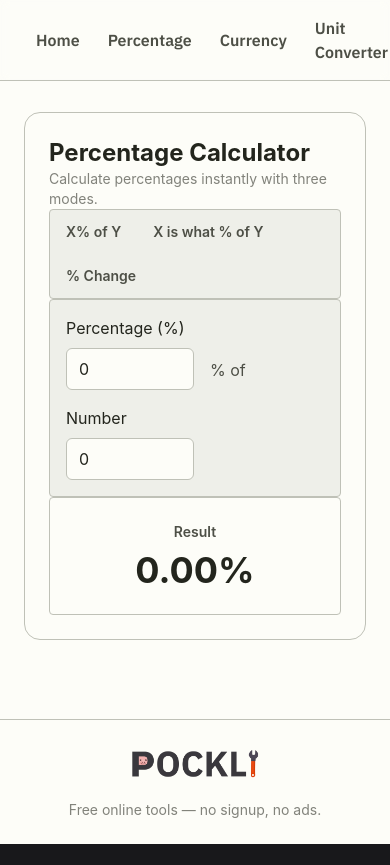
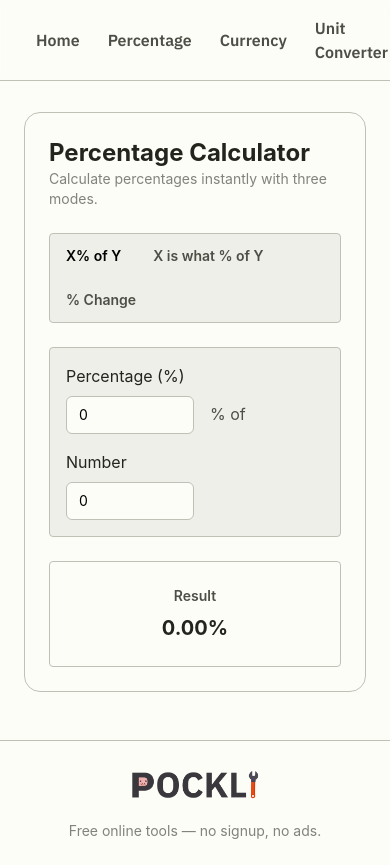
Before and after one commit to luis-sagx/pockly, an Angular app in the folder calculator/: page /percentage-calculator in a window 390 px wide. Before the commit the page ends 844 px from the top, so only its background shows below. Built offline with nearby package versions, Linux system fonts and the light colour scheme.

Commit message:
feat: enhance layout and styles for currency, percentage, and unit converters; improve responsiveness and accessibility

```diff
--- a/calculator/src/app/components/pages/currency-converter/currency-converter.html
+++ b/calculator/src/app/components/pages/currency-converter/currency-converter.html
@@ -1,4 +1,6 @@
-<div class="card rounded-2xl border border-olive-border bg-parchment p-6 text-olive-ink">
+<div
+  class="card flex flex-col gap-6 rounded-2xl border border-olive-border bg-parchment p-6 text-olive-ink"
+>
   <div>
     <h2 class="section-heading text-2xl font-bold text-olive-deep sm:text-3xl">
       Currency Converter
@@ -28,7 +30,7 @@
       <select
         [ngModel]="fromCurrency()"
         (ngModelChange)="onFromCurrencyChange($event)"
-        class="select-field rounded-md border border-olive-border bg-parchment text-olive-deep focus:border-posthog-orange focus:outline-none focus:ring-2 focus:ring-posthog-orange/30"
+        class="select-field w-full appearance-none rounded-md border border-olive-border bg-parchment px-3 py-2 text-sm text-black transition-colors hover:border-posthog-orange/60 focus:border-posthog-orange focus:outline-none focus:ring-2 focus:ring-posthog-orange/30"
       >
         @for (currency of currencies; track currency.code) {
           <option [value]="currency.code">
@@ -67,7 +69,7 @@
       <select
         [ngModel]="toCurrency()"
         (ngModelChange)="onToCurrencyChange($event)"
-        class="select-field rounded-md border border-olive-border bg-parchment text-olive-deep focus:border-posthog-orange focus:outline-none focus:ring-2 focus:ring-posthog-orange/30"
+        class="select-field w-full appearance-none rounded-md border border-olive-border bg-parchment px-3 py-2 text-sm text-black transition-colors hover:border-posthog-orange/60 focus:border-posthog-orange focus:outline-none focus:ring-2 focus:ring-posthog-orange/30"
       >
         @for (currency of currencies; track currency.code) {
           <option [value]="currency.code">
--- a/calculator/src/app/components/pages/percentage-calculator/percentage-calculator.html
+++ b/calculator/src/app/components/pages/percentage-calculator/percentage-calculator.html
@@ -1,9 +1,11 @@
-<div class="card rounded-2xl border border-olive-border bg-parchment p-6 text-olive-ink">
+<div
+  class="card flex flex-col gap-6 rounded-2xl border border-olive-border bg-parchment p-6 text-olive-ink"
+>
   <div>
-    <h2 class="section-heading text-2xl font-bold text-olive-deep sm:text-3xl">
+    <h2 class="text-2xl font-bold section-heading text-olive-deep sm:text-3xl">
       Percentage Calculator
     </h2>
-    <p class="section-subtitle text-sm text-olive-ink/70">
+    <p class="text-sm section-subtitle text-olive-ink/70">
       Calculate percentages instantly with three modes.
     </p>
   </div>
@@ -12,22 +14,22 @@
   <div class="flex flex-wrap gap-2 rounded border border-olive-border bg-olive-cream p-1">
     <button
       (click)="setMode('percent-of')"
-      class="rounded-md px-3 py-2 text-sm font-semibold transition-colors"
-      [class]="mode() === 'percent-of' ? 'tab-active' : 'tab-inactive'"
+      class="px-3 py-2 text-sm font-semibold transition-colors rounded-md"
+      [class]="mode() === 'percent-of' ? 'tab-active text-black' : 'tab-inactive text-olive-ink'"
     >
       X% of Y
     </button>
     <button
       (click)="setMode('what-percent')"
-      class="rounded-md px-3 py-2 text-sm font-semibold transition-colors"
-      [class]="mode() === 'what-percent' ? 'tab-active' : 'tab-inactive'"
+      class="px-3 py-2 text-sm font-semibold transition-colors rounded-md"
+      [class]="mode() === 'what-percent' ? 'tab-active text-black' : 'tab-inactive text-olive-ink'"
     >
       X is what % of Y
     </button>
     <button
       (click)="setMode('change')"
-      class="rounded-md px-3 py-2 text-sm font-semibold transition-colors"
-      [class]="mode() === 'change' ? 'tab-active' : 'tab-inactive'"
+      class="px-3 py-2 text-sm font-semibold transition-colors rounded-md"
+      [class]="mode() === 'change' ? 'tab-active text-black' : 'tab-inactive text-olive-ink'"
     >
       % Change
     </button>
@@ -46,7 +48,7 @@
             [value]="x()"
             (input)="onXChange(+$any($event.target).value)"
             placeholder="X"
-            class="input-field w-32 rounded-md border border-olive-border bg-parchment px-3 py-2 text-olive-deep focus:border-posthog-orange focus:outline-none focus:ring-2 focus:ring-posthog-orange/30"
+            class="w-32 rounded-md border border-olive-border bg-parchment px-3 py-2 text-sm text-black transition-colors focus:border-posthog-orange focus:outline-none focus:ring-2 focus:ring-posthog-orange/30"
           />
         </div>
         <span class="pb-2 text-olive-ink">% of</span>
@@ -57,7 +59,7 @@
             [value]="y()"
             (input)="onYChange(+$any($event.target).value)"
             placeholder="Y"
-            class="input-field w-32 rounded-md border border-olive-border bg-parchment px-3 py-2 text-olive-deep focus:border-posthog-orange focus:outline-none focus:ring-2 focus:ring-posthog-orange/30"
+            class="w-32 rounded-md border border-olive-border bg-parchment px-3 py-2 text-sm text-black transition-colors focus:border-posthog-orange focus:outline-none focus:ring-2 focus:ring-posthog-orange/30"
           />
         </div>
       }
@@ -69,7 +71,7 @@
             [value]="x()"
             (input)="onXChange(+$any($event.target).value)"
             placeholder="X"
-            class="input-field w-32 rounded-md border border-olive-border bg-parchment px-3 py-2 text-olive-deep focus:border-posthog-orange focus:outline-none focus:ring-2 focus:ring-posthog-orange/30"
+            class="w-32 rounded-md border border-olive-border bg-parchment px-3 py-2 text-sm text-black transition-colors focus:border-posthog-orange focus:outline-none focus:ring-2 focus:ring-posthog-orange/30"
           />
         </div>
         <span class="pb-2 text-olive-ink">is what % of</span>
@@ -80,7 +82,7 @@
             [value]="y()"
             (input)="onYChange(+$any($event.target).value)"
             placeholder="Y"
-            class="input-field w-32 rounded-md border border-olive-border bg-parchment px-3 py-2 text-olive-deep focus:border-posthog-orange focus:outline-none focus:ring-2 focus:ring-posthog-orange/30"
+            class="w-32 rounded-md border border-olive-border bg-parchment px-3 py-2 text-sm text-black transition-colors focus:border-posthog-orange focus:outline-none focus:ring-2 focus:ring-posthog-orange/30"
           />
         </div>
       }
@@ -92,7 +94,7 @@
             [value]="x()"
             (input)="onXChange(+$any($event.target).value)"
             placeholder="Original"
-            class="input-field w-32 rounded-md border border-olive-border bg-parchment px-3 py-2 text-olive-deep focus:border-posthog-orange focus:outline-none focus:ring-2 focus:ring-posthog-orange/30"
+            class="w-32 rounded-md border border-olive-border bg-parchment px-3 py-2 text-sm text-black transition-colors focus:border-posthog-orange focus:outline-none focus:ring-2 focus:ring-posthog-orange/30"
           />
         </div>
         <span class="pb-2 text-olive-ink">to</span>
@@ -103,7 +105,7 @@
             [value]="y()"
             (input)="onYChange(+$any($event.target).value)"
             placeholder="New"
-            class="input-field w-32 rounded-md border border-olive-border bg-parchment px-3 py-2 text-olive-deep focus:border-posthog-orange focus:outline-none focus:ring-2 focus:ring-posthog-orange/30"
+            class="w-32 rounded-md border border-olive-border bg-parchment px-3 py-2 text-sm text-black transition-colors focus:border-posthog-orange focus:outline-none focus:ring-2 focus:ring-posthog-orange/30"
           />
         </div>
       }
@@ -115,7 +117,7 @@
     class="flex flex-col items-center justify-center rounded border border-olive-border bg-parchment p-6"
   >
     <p class="mb-2 text-sm font-semibold text-olive-ink">Result</p>
-    <p class="text-4xl font-bold text-olive-deep sm:text-5xl">{{ result() | number: '1.2-2' }}%</p>
+    <p class="text-xl font-bold text-olive-deep sm:text-2xl">{{ result() | number: '1.2-2' }}%</p>
     @if (mode() === 'change' && (x() || y())) {
       <span
         class="mt-2 text-sm font-semibold uppercase"
--- a/calculator/src/app/components/pages/unit-converter/unit-converter.html
+++ b/calculator/src/app/components/pages/unit-converter/unit-converter.html
@@ -1,4 +1,6 @@
-<div class="card rounded-2xl border border-olive-border bg-parchment p-6 text-olive-ink">
+<div
+  class="card flex flex-col gap-6 rounded-2xl border border-olive-border bg-parchment p-6 text-olive-ink"
+>
   <div>
     <h2 class="section-heading text-2xl font-bold text-olive-deep sm:text-3xl">Unit Converter</h2>
     <p class="section-subtitle text-sm text-olive-ink/70">Convert between units instantly.</p>
@@ -10,7 +12,7 @@
       <button
         (click)="setCategory($any(cat.key))"
         class="rounded-md px-3 py-2 text-sm font-semibold transition-colors"
-        [class]="category() === cat.key ? 'tab-active' : 'tab-inactive'"
+        [class]="category() === cat.key ? 'tab-active text-black' : 'tab-inactive text-olive-ink'"
       >
         {{ cat.name }}
       </button>
@@ -28,7 +30,7 @@
       <select
         [ngModel]="fromUnit()"
         (ngModelChange)="onFromUnitChange($event)"
-        class="select-field rounded-md border border-olive-border bg-parchment text-olive-deep focus:border-posthog-orange focus:outline-none focus:ring-2 focus:ring-posthog-orange/30"
+        class="select-field w-full appearance-none rounded-md border border-olive-border bg-parchment px-3 py-2 text-sm text-black transition-colors hover:border-posthog-orange/60 focus:border-posthog-orange focus:outline-none focus:ring-2 focus:ring-posthog-orange/30"
       >
         @for (unit of unitOptions() | keyvalue; track unit.key) {
           <option [value]="unit.key">{{ unit.value.name }} ({{ unit.value.symbol }})</option>
@@ -66,7 +68,7 @@
       <select
         [ngModel]="toUnit()"
         (ngModelChange)="onToUnitChange($event)"
-        class="select-field rounded-md border border-olive-border bg-parchment text-olive-deep focus:border-posthog-orange focus:outline-none focus:ring-2 focus:ring-posthog-orange/30"
+        class="select-field w-full appearance-none rounded-md border border-olive-border bg-parchment px-3 py-2 text-sm text-black transition-colors hover:border-posthog-orange/60 focus:border-posthog-orange focus:outline-none focus:ring-2 focus:ring-posthog-orange/30"
       >
         @for (unit of unitOptions() | keyvalue; track unit.key) {
           <option [value]="unit.key">{{ unit.value.name }} ({{ unit.value.symbol }})</option>
@@ -92,7 +94,7 @@
         <button
           (click)="onDecimalsChange(d)"
           class="rounded-md px-3 py-2 text-sm font-semibold transition-colors"
-          [class]="decimals() === d ? 'tab-active' : 'tab-inactive'"
+          [class]="decimals() === d ? 'tab-active text-black' : 'tab-inactive text-olive-ink'"
         >
           {{ d }}
         </button>
```
